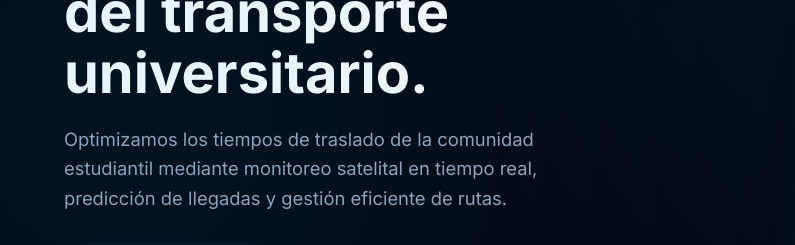
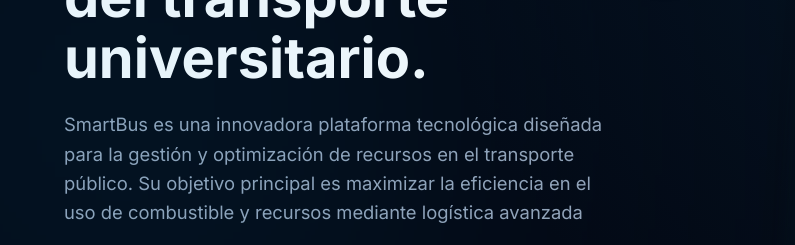
Before and after one commit to carlosarielcuadrascamacho-svg/TecBus, a plain HTML site: page FrontEnd/index.html in a window 1280 px wide. Shown: the part 304-549 px from the top of the page, 0-795 px from the left. Drawn offline with Linux system fonts and the light colour scheme.

Commit message:
Agregamos un textico

```diff
--- a/FrontEnd/index.html
+++ b/FrontEnd/index.html
@@ -48,7 +48,7 @@
                 <span class="tagline">Innovación en Movilidad Académica</span>
                 <h1>Gestión inteligente del transporte universitario.</h1>
                 <p class="hero-description">
-                    Optimizamos los tiempos de traslado de la comunidad estudiantil mediante monitoreo satelital en tiempo real, predicción de llegadas y gestión eficiente de rutas.
+                    SmartBus es una innovadora plataforma tecnológica diseñada para la gestión y optimización de recursos en el transporte público. Su objetivo principal es maximizar la eficiencia en el uso de combustible y recursos mediante logística avanzada
                 </p>
                 <div class="cta-group">
                     <a href="login.html" class="btn btn-primary btn-lg">Ingresar al Sistema</a>
```
